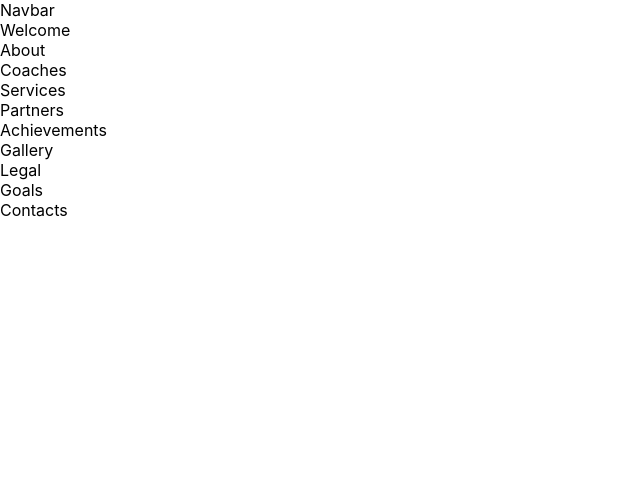
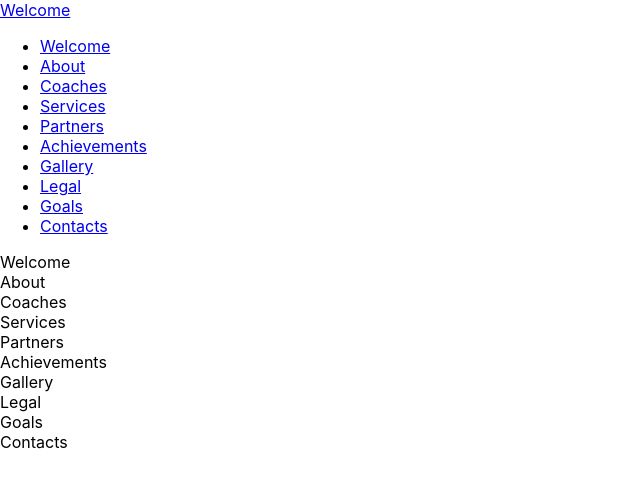
Before and after one commit to ymumberson/Handball-Club-Portfolio, a React (Create React App) app: page / in a window 1280 px wide. Shown: the top 488 px of the page, without its empty margins (0-640 px from the left). Built offline with nearby package versions, Linux system fonts and the light colour scheme.

Commit message:
Added sections to navbar

```diff
--- a/src/components/Navbar.jsx
+++ b/src/components/Navbar.jsx
@@ -1,7 +1,37 @@
+import { useState } from "react";
+import { styles } from "../styles";
+import { navLinks } from "../constants";
+
 const Navbar = () => {
-    return (
-        <div>Navbar</div>
-    )
-}
+  // adding the states
+  const [isActive, setIsActive] = useState(false);
+  //add the active class
+  const toggleActiveClass = () => {
+    setIsActive(!isActive);
+  };
+  //clean up function to remove the active class
+  const removeActive = () => {
+    setIsActive(false);
+  };
+
+  return (
+    <div>
+      <header>
+        <nav>
+          <a href="#welcome">Welcome</a>
+          <ul className={`${styles.navMenu} ${isActive ? styles.active : ""}`}>
+            {navLinks.map((link) => {
+              return (
+                <li key={link.id}>
+                  <a href={`#${link.id}`}>{link.title}</a>
+                </li>
+              );
+            })}
+          </ul>
+        </nav>
+      </header>
+    </div>
+  );
+};
 
 export default Navbar;
--- /dev/null
+++ b/src/constants/index.js
@@ -0,0 +1,44 @@
+const bulgarian = false;
+
+export const navLinks = [
+    {
+        id: "welcome",
+        title: bulgarian ? "Начало" : "Welcome",
+    },
+    {
+        id: "about",
+        title: bulgarian ? "За Нас" : "About",
+    },
+    {
+        id: "coaches",
+        title: bulgarian ? "Треньори" : "Coaches",
+    },
+    {
+        id: "services",
+        title: bulgarian ? "Услуги" : "Services",
+    },
+    {
+        id: "partners",
+        title: bulgarian ? "Партньори" : "Partners",
+    },
+    {
+        id: "achievements",
+        title: bulgarian ? "Постижения" : "Achievements",
+    },
+    {
+        id: "gallery",
+        title: bulgarian ? "Галерия" : "Gallery",
+    },
+    {
+        id: "legal",
+        title: bulgarian ? "Legal" : "Legal",
+    },
+    {
+        id: "goals",
+        title: bulgarian ? "Цели" : "Goals",
+    },
+    {
+        id: "contacts",
+        title: bulgarian ? "Контакти" : "Contacts",
+    },
+]
--- /dev/null
+++ b/src/styles.js
@@ -0,0 +1,5 @@
+const styles = {
+
+};
+
+export { styles };
```
